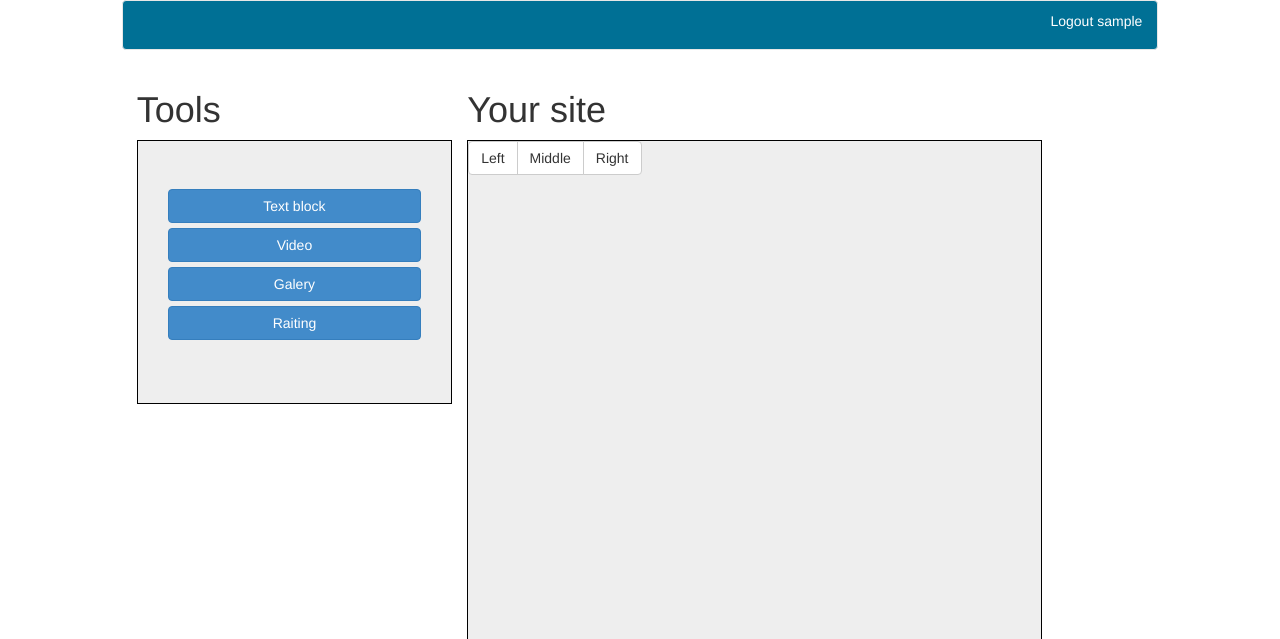
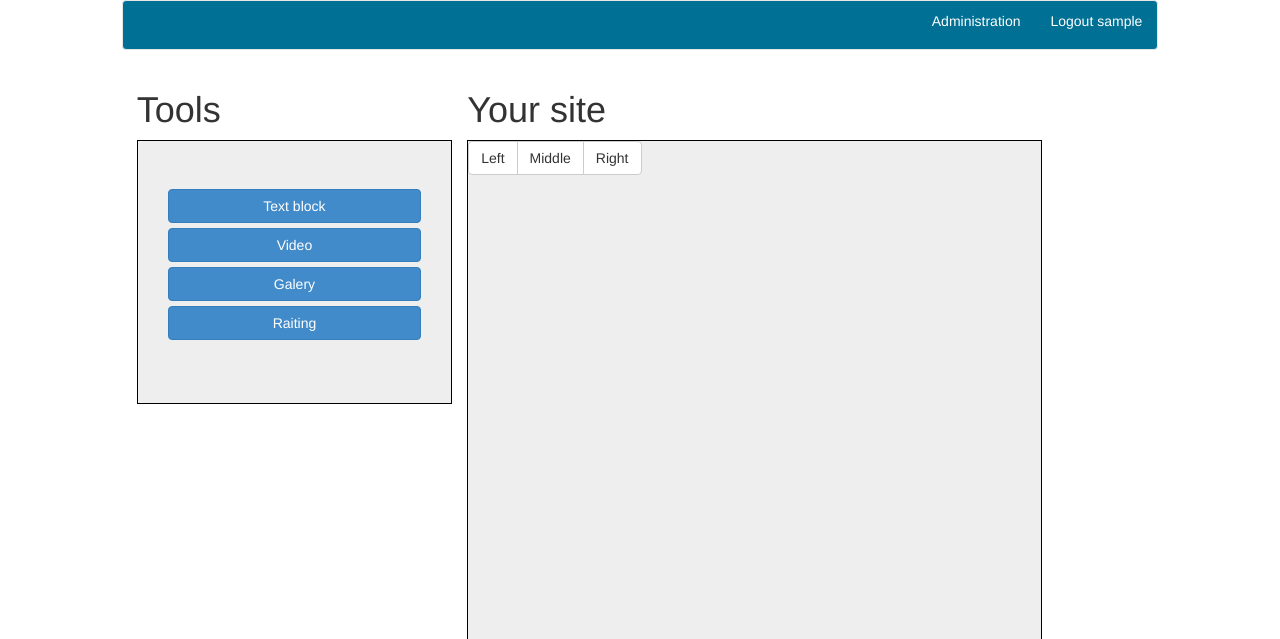
Before and after one commit to blackshadow608/site-constructor, a Django app: page /editor/ in a window 1280 px wide. Shown: the top 639 px of the page. Run offline with Django 3.2, Linux system fonts and the light colour scheme; the visitor is signed in with stand-in values (Sample User, id 1); some libraries are stand-ins or nearby versions.

Commit message:
work with styles

```diff
--- /dev/null
+++ b/static/css/mystyles.css
@@ -0,0 +1,19 @@
+.mynavbar{
+        background-color: #007095;
+    }
+.link-type {
+    color: #FFFFFF;
+}
+.link-type:hover{
+    color: #FFFFFF;
+    background-color: #245269;
+}
+.for-padding{
+        padding-top: 0px;
+        padding: 0px;
+    }
+ul{
+    margin-left: 0;
+    padding-left: 0;
+    list-style-type: none;
+}
--- /dev/null
+++ b/templates/anather_user.html
@@ -0,0 +1,3 @@
+{% extends "base.html" %}
+{% block anather_user %}
+{% endblock %}
--- a/templates/base.html
+++ b/templates/base.html
@@ -5,6 +5,7 @@
     <meta charset="UTF-8">
     <title></title>
     <link rel="stylesheet" href={% static "bootstrap/dist/css/bootstrap.css"%}>
+    <link rel="stylesheet" href={% static "css/mystyles.css"%}>
     <script src={% static "js/jquery-2.1.4.js"%}></script>
     <script src={% static "js/jquery-ui-1.11.4/jquery-ui.min.js" %}></script>
     <script src={% static "js/dragndrop.js" %}></script>
@@ -22,6 +23,13 @@
           {% endif %}
       </li>
   </ul>
+  <ul class="nav navbar-right">
+  {% if user.is_staff %}
+      <li>
+         <a href="/admin/" class="link-type">Administration</a>
+      </li>
+      {% endif %}
+  </ul>
 </nav>
 {% block login %}
 {% endblock %}
@@ -29,26 +37,8 @@
 {% block content %}
 {% endblock %}
 {% endif %}
+{% block anather_user %}
+{% endblock %}
 </div>
 </body>
-<style>
-    /*.center {
-        background-color: #FFFFFF;
-        height: 100vh;
-        bottom: 10px;
-        top: 0;
-        right: 0;
-        left: 0;
-    }*/
-    .mynavbar{
-        background-color: #007095;
-    }
-    .link-type {
-        color: #FFFFFF;
-    }
-    .link-type:hover{
-        color: #FFFFFF;
-        background-color: #245269;
-    }
-</style>
 </html>
--- a/templates/editor.html
+++ b/templates/editor.html
@@ -28,15 +28,4 @@
             </div>
         </div>
     </div>
-    <style>
-    .for-padding{
-        padding-top: 0px;
-        padding: 0px;
-    }
-        ul{
-            margin-left: 0;
-            padding-left: 0;
-            list-style-type: none;
-        }
-    </style>
 {% endblock %}
```
